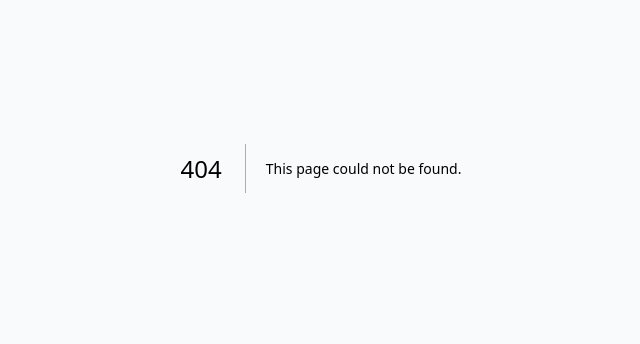
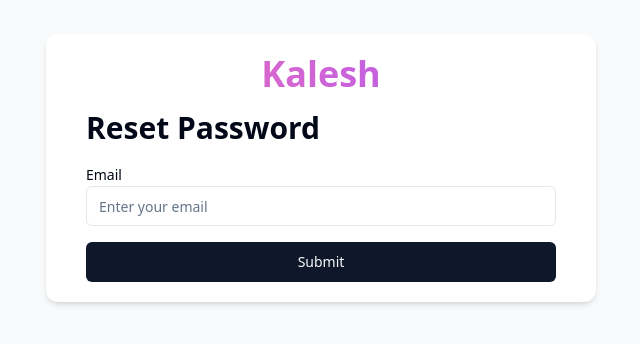
Before and after one commit to Subhamay-Dey/Kalesh, a Next.js app in the folder frontend/: page /reset-password in a window 1280 px wide. Before the commit this address had no page. Shown: the part 232-576 px from the top of the page, without its empty margins (319-959 px from the left). Built offline with nearby package versions, Linux system fonts and the light colour scheme; no server answers.

Commit message:
Reset Password frontend updated. ✅

```diff
--- /dev/null
+++ b/frontend/src/app/(auth)/reset-password/page.tsx
@@ -0,0 +1,18 @@
+import ForgetPassword from '@/components/auth/ForgetPassword'
+import Link from 'next/link'
+import React from 'react'
+
+function resetPassword() {
+  return (
+    <div className='flex justify-center items-center h-screen'>
+        <div className='w-[550px] bg-white rounded-xl px-10 py-5 shadow-md'>
+            <h1 className='text-4xl font-extrabold bg-gradient-to-r from-pink-400 to-purple-500 text-transparent bg-clip-text text-center'>Kalesh</h1>
+            <h1 className='text-3xl font-bold mt-4'>Reset Password</h1>
+
+                <ForgetPassword/>
+        </div>
+    </div>
+  )
+}
+
+export default resetPassword
--- /dev/null
+++ b/frontend/src/components/auth/ResetPassword.tsx
@@ -0,0 +1,54 @@
+"use client"
+
+import React, { useEffect } from 'react'
+import { registerAction } from '@/actions/authActions'
+import SubmitButton from '@/components/common/SubmitButton'
+import { Input } from '@/components/ui/input'
+import { Label } from '@/components/ui/label'
+
+import { useFormState } from 'react-dom'
+import { toast } from 'sonner'
+
+function ResetPassword() {
+
+    const initstate = {
+        status: 0,
+        message: "",
+        errors: {},
+    }
+
+    const [state, formAction] = useFormState(registerAction, initstate)
+
+    useEffect(() => {
+        if (state.status === 500 ) {
+            toast.error(state.message)
+        } else if(state.status == 200) {
+            toast.success(state.message)
+        }
+    })
+
+  return (
+    <form action={formAction}>
+        <div className='mt-4'>
+            <Label htmlFor='email'>Email</Label>
+            <Input id='email' type='email' name='email' placeholder='Enter your email' readOnly/>
+            <span className='text-red-500'>{state.errors?.email}</span>
+        </div>
+        <div className='mt-4'>
+            <Label htmlFor='password'>Password</Label>
+            <Input id='password' type='password' name='password' placeholder='Enter your password'/>
+            <span className='text-red-500'>{state.errors?.password}</span>
+        </div>
+        <div className='mt-4'>
+            <Label htmlFor='cpassword'>Confirm Password</Label>
+            <Input id='cpassword' type='password' name='confirm_password' placeholder='Confirm your password'/>
+            <span className='text-red-500'>{state.errors?.confirm_password}</span>
+        </div>
+        <div className='mt-4'>
+            <SubmitButton/>
+        </div>
+    </form>
+  )
+}
+
+export default ResetPassword
```
